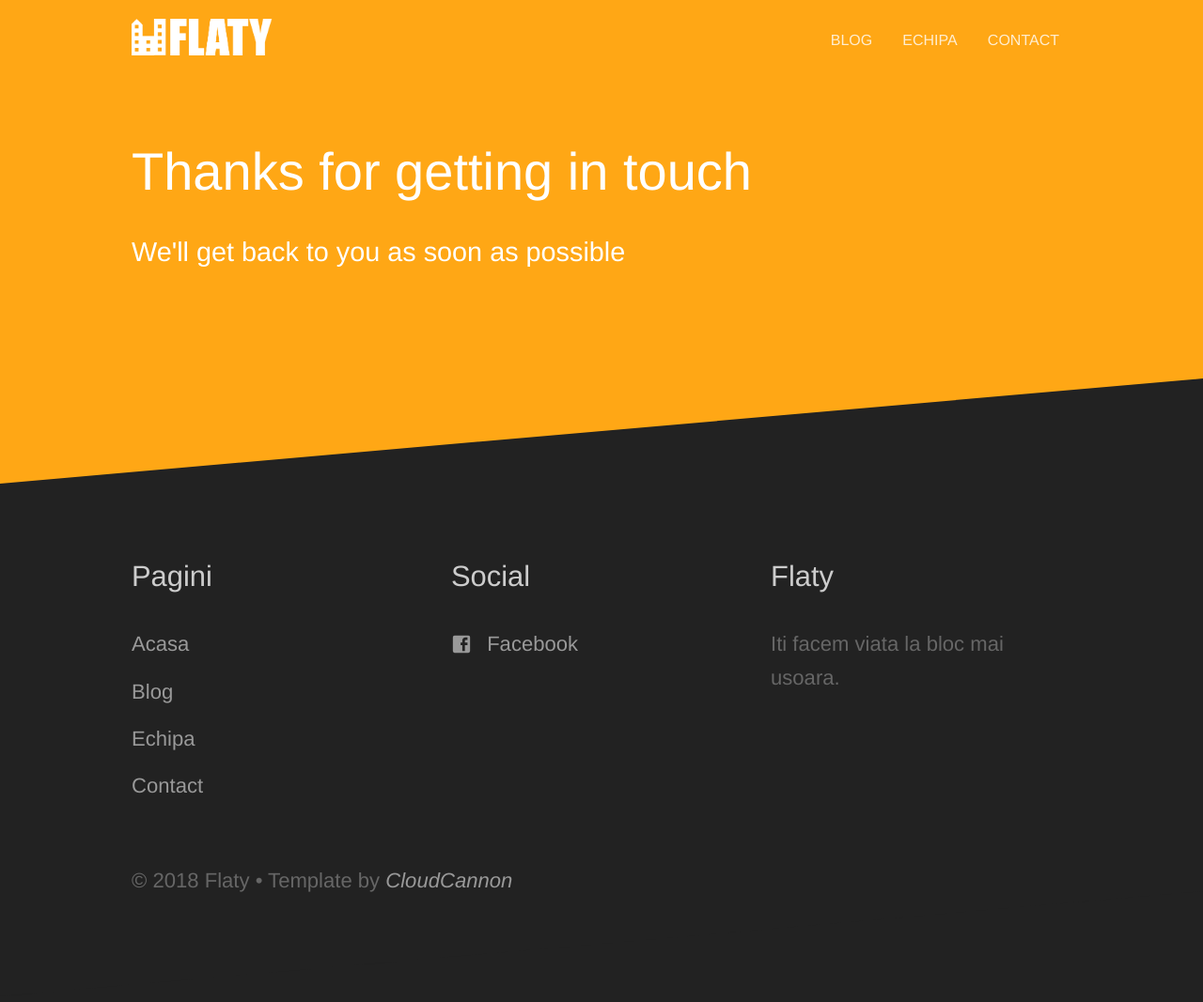
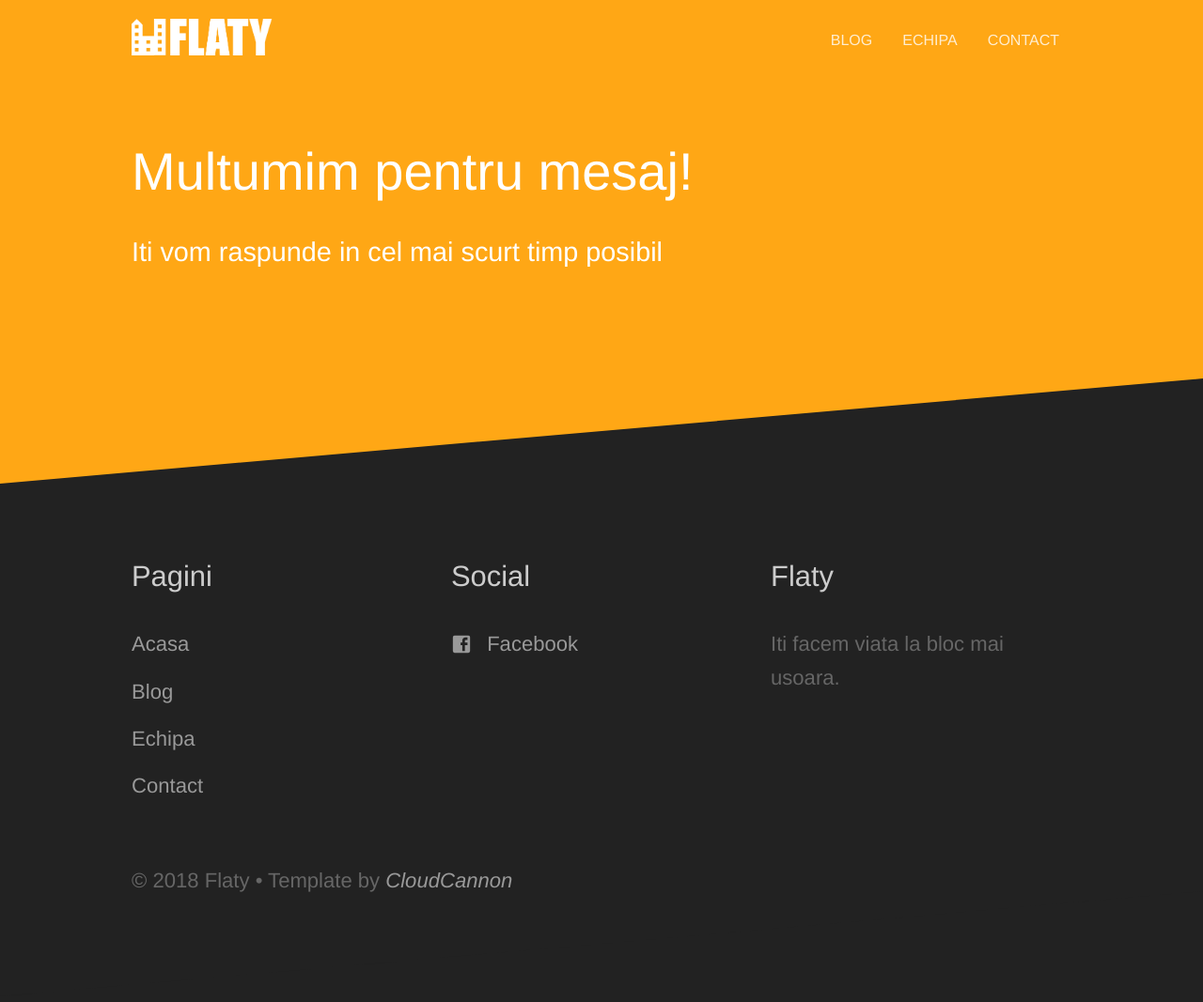
Before and after one commit to rptoma/Flaty, a Jekyll site: the page built from contact-success.html, in a window 1280 px wide. Shown: the whole page at 94% size. Built offline with Jekyll 4.4.1, drawn with Linux system fonts in a browser that asks for light colours.

Commit message:
Updated 'contact-success.html' via CloudCannon

```diff
--- a/contact-success.html
+++ b/contact-success.html
@@ -1,5 +1,5 @@
 ---
 title: Contact
-heading: Thanks for getting in touch
-subtitle: We'll get back to you as soon as possible
+heading: Multumim pentru mesaj!
+subtitle: Iti vom raspunde in cel mai scurt timp posibil
 ---
```
